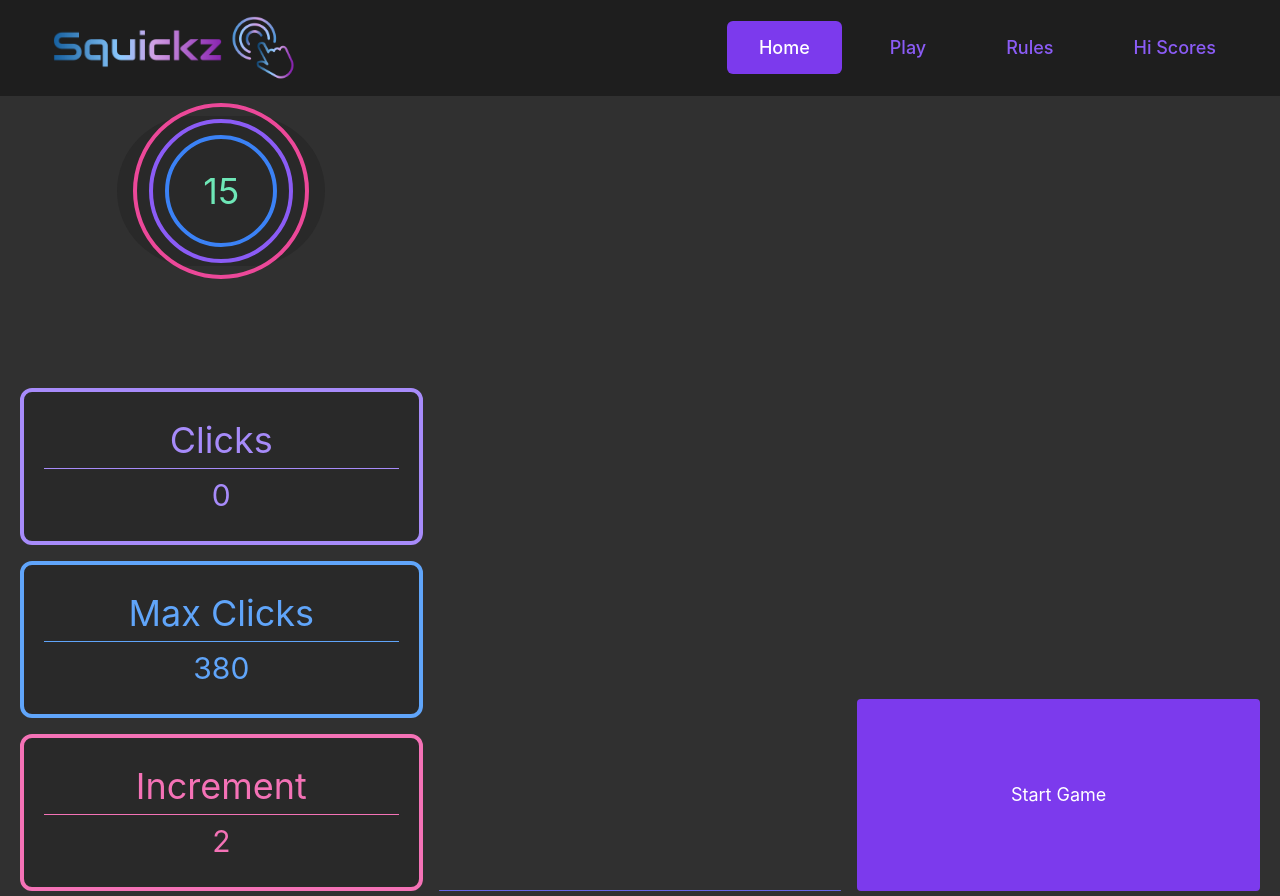
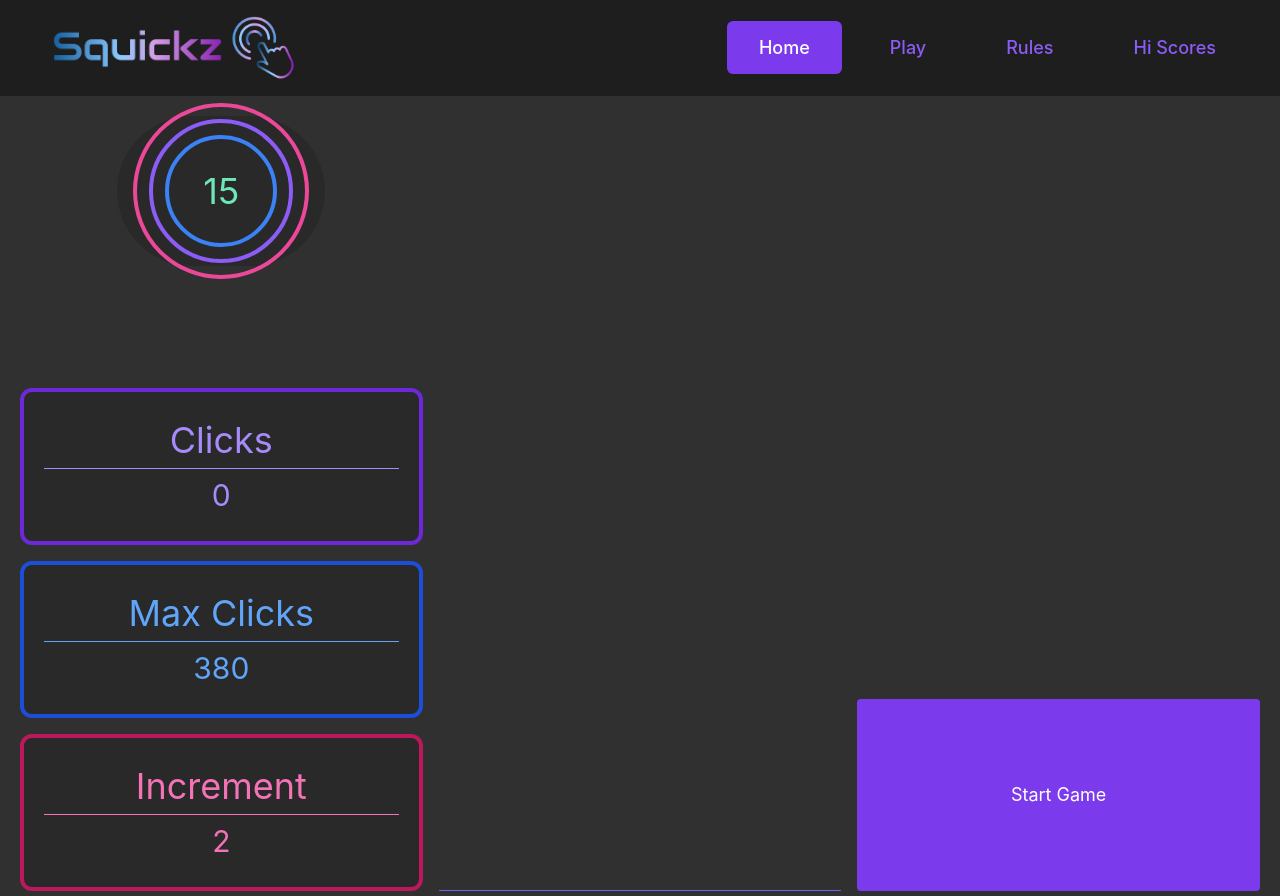
Before and after one commit to PPK44/Squickz, a React (Create React App) app in the folder baller-squad/: page /play in a window 1280 px wide. Built offline with nearby package versions, Linux system fonts and the light colour scheme.

Commit message:
changed color values

```diff
--- a/baller-squad/src/app/components/Game/GameDetail.js
+++ b/baller-squad/src/app/components/Game/GameDetail.js
@@ -3,13 +3,13 @@ import React from "react";
 export const GameDetail = ({ text, value, color }) => {
   return (
     <div
-      className={`flex-col flex items-center justify-center h-auto w-auto p-5 rounded-xl bg-simple-gray-29 border-4 border-${color} w-full divide-solid divide-y divide-${color}`}
+      className={`flex-col flex items-center justify-center h-auto w-auto p-5 rounded-xl bg-simple-gray-29 border-4 border-${color}-700 w-full divide-solid divide-y divide-${color}-400`}
     >
       <div className={`w-full items-center justify-center flex p-2`}>
-        <p className={`lg:text-4xl text-xl text-${color}`}>{text}</p>
+        <p className={`lg:text-4xl text-xl text-${color}-400`}>{text}</p>
       </div>
       <div className={`w-full items-center justify-center flex p-2`}>
-        <p className={`lg:text-3xl text-lg text-${color}`}>{value}</p>
+        <p className={`lg:text-3xl text-lg text-${color}-400`}>{value}</p>
       </div>
     </div>
   );
--- a/baller-squad/src/app/components/Game/GameDetails.js
+++ b/baller-squad/src/app/components/Game/GameDetails.js
@@ -4,9 +4,9 @@ import { GameDetail } from './GameDetail';
 export const GameDetails = ({clicks, maxClicks, increment}) => {
   return (
     <div className={`w-full h-full flex flex-col-reverse gap-4`}>
-      <GameDetail text={`Increment`} value={increment} color={`pink-400`} />
-      <GameDetail text={`Max Clicks`} value={maxClicks} color={`blue-400`} />
-      <GameDetail text={`Clicks`} value={clicks} color={`purple-400`} />
+      <GameDetail text={`Increment`} value={increment} color={`pink`} />
+      <GameDetail text={`Max Clicks`} value={maxClicks} color={`blue`} />
+      <GameDetail text={`Clicks`} value={clicks} color={`purple`} />
     </div>
   )
 }
```
